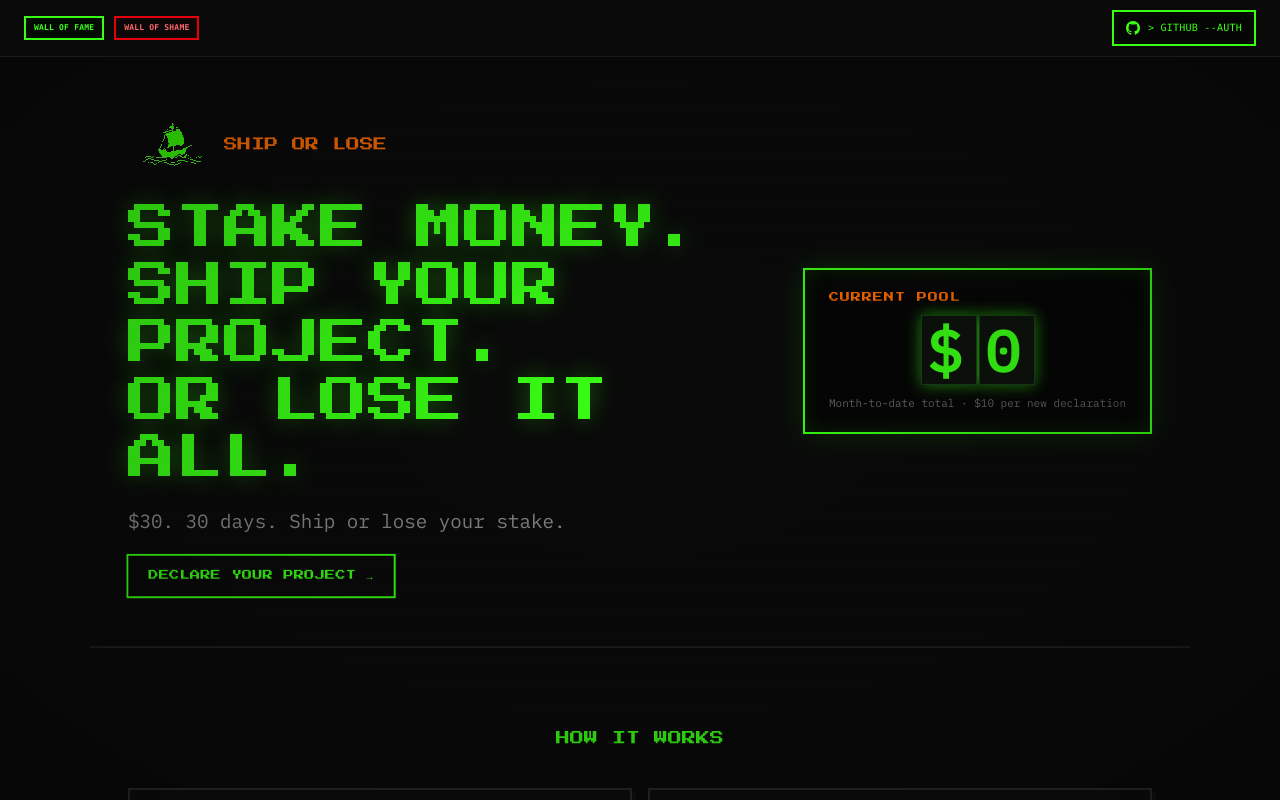
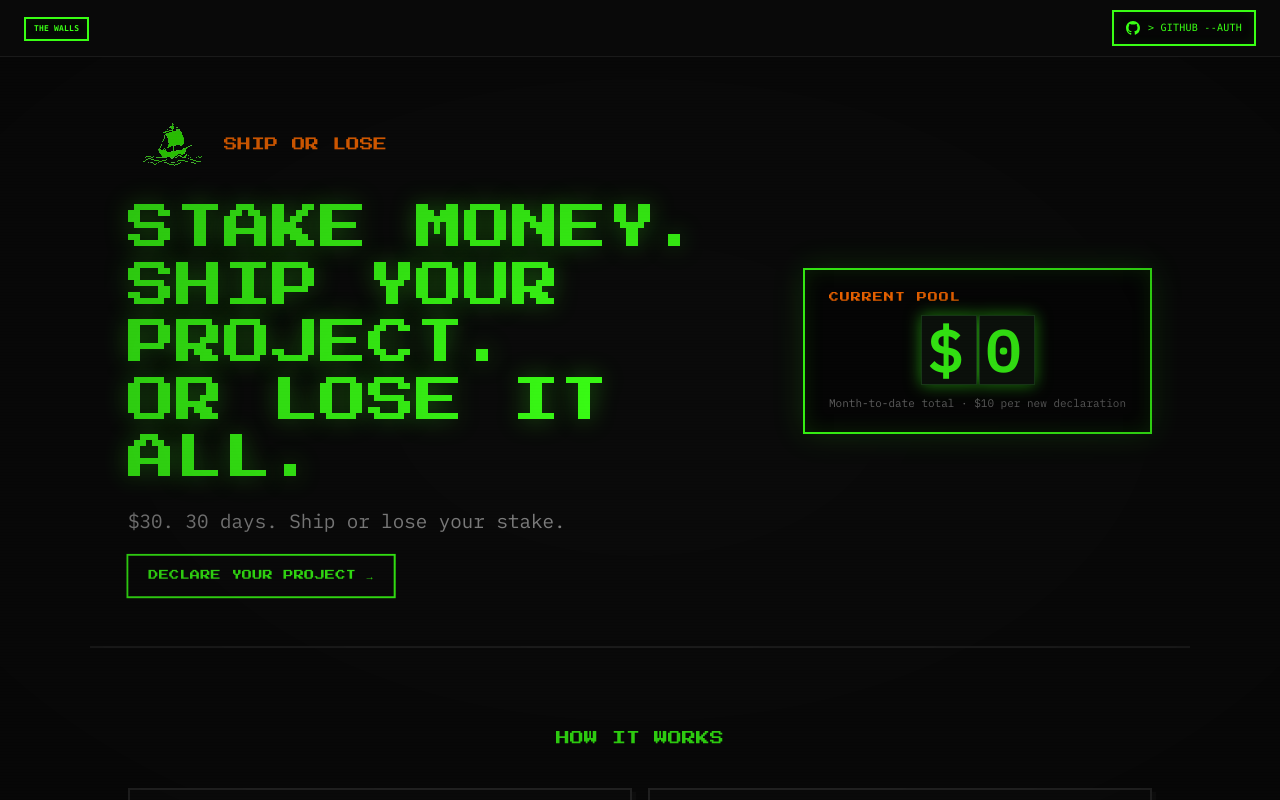
Before and after one commit to BrendoTheBoy/shiporlose, a React (Vite) app: page / in a window 1280 px wide. Shown: the top 800 px of the page. Built offline with nearby package versions, Linux system fonts and the light colour scheme; no server answers; the database is empty.

Commit message:
UI tweaky

```diff
--- a/index.html
+++ b/index.html
@@ -8,7 +8,17 @@
       sizes="180x180"
       href="/apple-touch-icon.png"
     />
-    <meta name="theme-color" content="#0a0a0a" />
+    <meta
+      name="theme-color"
+      content="#0d0d0d"
+      media="(prefers-color-scheme: light)"
+    />
+    <meta
+      name="theme-color"
+      content="#0d0d0d"
+      media="(prefers-color-scheme: dark)"
+    />
+    <meta name="color-scheme" content="dark" />
     <meta name="apple-mobile-web-app-status-bar-style" content="black" />
     <meta name="viewport" content="width=device-width, initial-scale=1.0" />
     <meta
--- a/src/components/DeclareForm.tsx
+++ b/src/components/DeclareForm.tsx
@@ -252,7 +252,7 @@ export function DeclareForm() {
               </span>
             </label>
 
-            <div className="mt-8 border border-[#39FF14]/80 bg-[#050505] px-2.5 py-1.5 shadow-[inset_0_0_10px_rgba(57,255,20,0.04)]">
+            <div className="mt-8 max-w-[400px] border border-[#39FF14]/80 bg-[#050505] px-2.5 py-1.5 text-left shadow-[inset_0_0_10px_rgba(57,255,20,0.04)]">
               <div
                 className="space-y-1 font-mono text-[10px] leading-tight text-[#39FF14] sm:text-[11px]"
                 style={{ fontFamily: '"IBM Plex Mono", monospace' }}
--- a/src/components/SiteHeader.tsx
+++ b/src/components/SiteHeader.tsx
@@ -1,13 +1,33 @@
+import { useEffect, useRef, useState } from "react"
 import { Link } from "react-router-dom"
 import { AuthBar } from "./AuthBar"
 
 const navBoxGreen =
   "shrink-0 border-2 border-[#39FF14] bg-[#050805] px-2 py-1 font-mono text-[7px] font-bold uppercase tracking-wide text-[#39FF14] shadow-[inset_0_0_8px_rgba(57,255,20,0.06)] transition-colors hover:bg-[#0a120a] sm:text-[8px]"
 
-const navBoxRed =
-  "shrink-0 border-2 border-red-600 bg-[#0a0808] px-2 py-1 font-mono text-[7px] font-bold uppercase tracking-wide text-red-400 shadow-[inset_0_0_8px_rgba(127,29,29,0.15)] transition-colors hover:bg-[#140808] sm:text-[8px]"
+const wallsDropdownLinkBase =
+  "block w-full px-3 py-2 text-left font-mono text-[8px] font-bold uppercase tracking-wide transition-colors sm:text-[9px]"
 
 export function SiteHeader() {
+  const [wallsOpen, setWallsOpen] = useState(false)
+  const wallsRef = useRef<HTMLDivElement>(null)
+
+  useEffect(() => {
+    if (!wallsOpen) return
+    const onPointerDown = (e: MouseEvent | TouchEvent) => {
+      const node = wallsRef.current
+      const target = e.target
+      if (!node || !(target instanceof Node) || node.contains(target)) return
+      setWallsOpen(false)
+    }
+    document.addEventListener("mousedown", onPointerDown)
+    document.addEventListener("touchstart", onPointerDown)
+    return () => {
+      document.removeEventListener("mousedown", onPointerDown)
+      document.removeEventListener("touchstart", onPointerDown)
+    }
+  }, [wallsOpen])
+
   return (
     <header
       data-site-header
@@ -17,12 +37,44 @@ export function SiteHeader() {
         className="flex min-w-0 flex-wrap items-center gap-2 sm:gap-2.5"
         aria-label="Site"
       >
-        <Link to="/fame" className={navBoxGreen}>
-          WALL OF FAME
-        </Link>
-        <Link to="/shame" className={navBoxRed}>
-          WALL OF SHAME
-        </Link>
+        <div ref={wallsRef} className="relative shrink-0">
+          <button
+            type="button"
+            className={navBoxGreen}
+            aria-expanded={wallsOpen}
+            aria-haspopup="menu"
+            aria-controls="walls-menu"
+            id="walls-trigger"
+            onClick={() => setWallsOpen((o) => !o)}
+          >
+            THE WALLS
+          </button>
+          {wallsOpen ? (
+            <div
+              id="walls-menu"
+              role="menu"
+              aria-labelledby="walls-trigger"
+              className="absolute left-0 top-[calc(100%+0.25rem)] z-[10001] min-w-[11rem] border border-[#39FF14] bg-[#0a0a0a] py-1 shadow-[inset_0_0_12px_rgba(57,255,20,0.06),0_4px_16px_rgba(0,0,0,0.45)]"
+            >
+              <Link
+                role="menuitem"
+                to="/fame"
+                className={`${wallsDropdownLinkBase} text-[#39FF14] hover:bg-[#0a120a]`}
+                onClick={() => setWallsOpen(false)}
+              >
+                WALL OF FAME
+              </Link>
+              <Link
+                role="menuitem"
+                to="/shame"
+                className={`${wallsDropdownLinkBase} text-red-400 hover:bg-[#140808]`}
+                onClick={() => setWallsOpen(false)}
+              >
+                WALL OF SHAME
+              </Link>
+            </div>
+          ) : null}
+        </div>
       </nav>
       <div className="max-w-[min(100vw-8rem,420px)] shrink-0">
         <AuthBar />
```
Also changed, not shown: public/apple-touch-icon.png, public/favicon-32.png.
